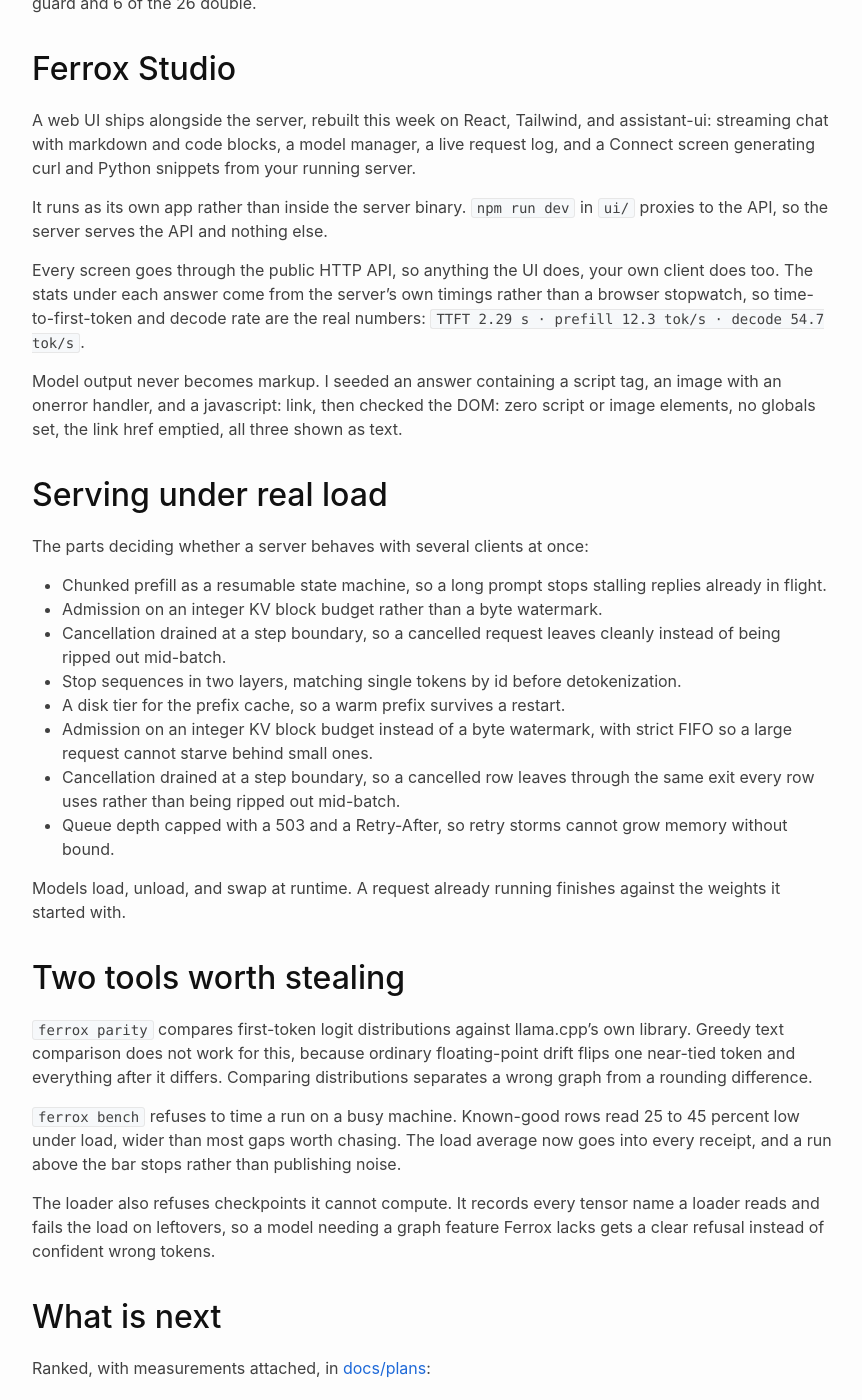
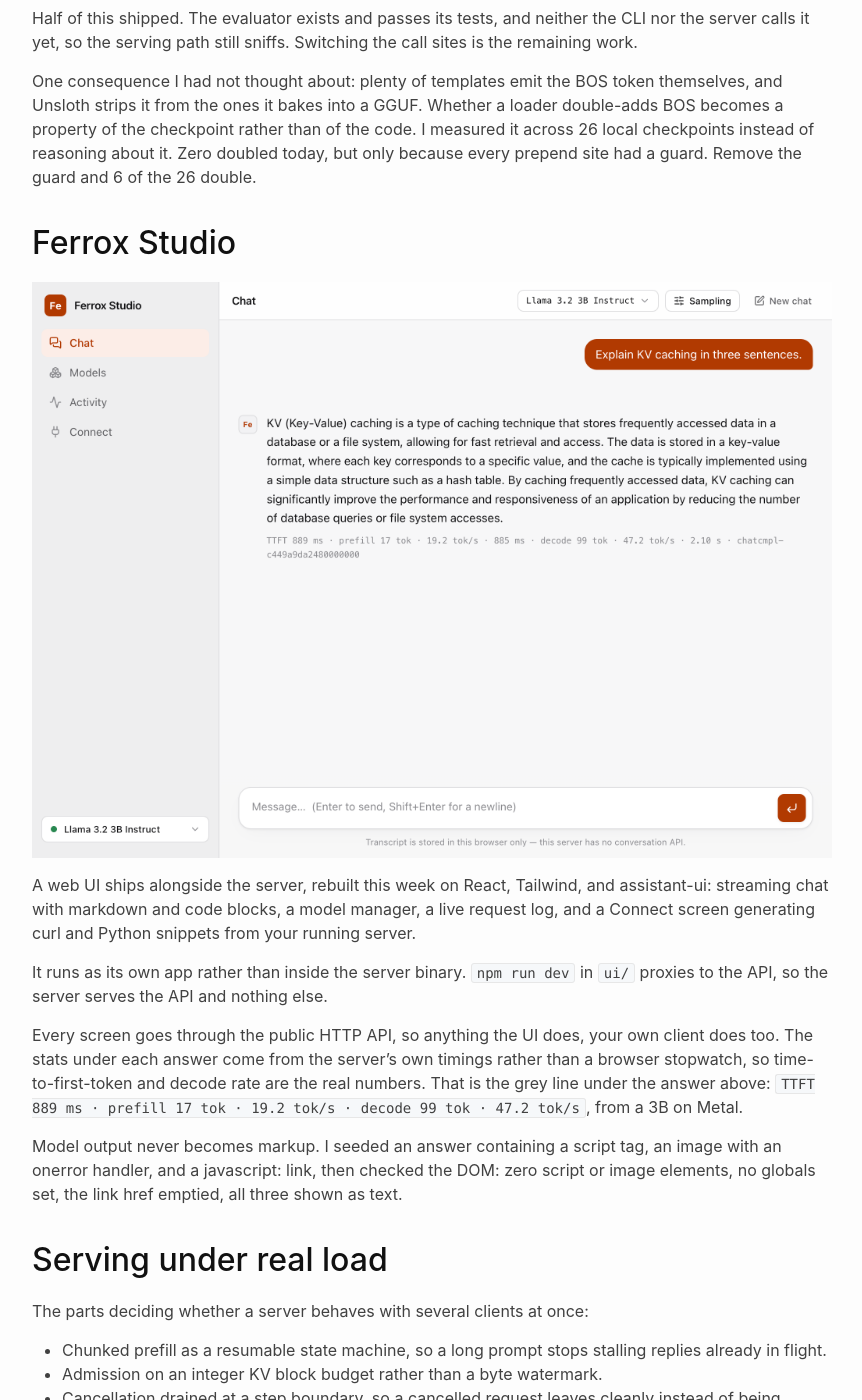
Before and after one commit to antonellof/antonellof.github.io, a Jekyll site: the page built from _posts/2026-08-24-ferrox-v0-9-1-rust-gguf-engine-llama-cpp.md, in a window 1280 px wide and 1400 px high, scrolled down 3656 px. Shown: the whole window, without its empty margins (208-1070 px from the left). Built offline with Jekyll 4.4.1, drawn with Linux system fonts in a browser that asks for light colours; nearby versions of some CDN libraries.

Commit message:
update articles with images

```diff
--- a/_posts/2026-08-24-ferrox-v0-9-1-rust-gguf-engine-llama-cpp.md
+++ b/_posts/2026-08-24-ferrox-v0-9-1-rust-gguf-engine-llama-cpp.md
@@ -6,6 +6,8 @@
 tags: [Rust, AI, LLM, Local Inference, Performance, Metal, MoE]
 excerpt: "Ferrox runs GGUF models on CPU, Apple Metal, or CUDA in pure Rust. MoE prefill 2.4x faster on Metal, correct rotary embeddings for 24 more architectures, a standalone web UI, and twelve crates on crates.io."
 ---
+
+<img src="/assets/images/ferrox/ferrox-logo.webp" alt="Ferrox" width="380" />
 
 [Ferrox](https://github.com/antonellof/ferrox) is a pure-Rust inference engine for GGUF models. Dense and mixture-of-experts, on CPU, Apple Metal, or CUDA. No bindings to llama.cpp, no wrapper around ggml. You get a CLI with llama.cpp-style flags and an OpenAI-compatible HTTP server you point your existing tools at.
 
@@ -109,11 +111,14 @@
 
 ## Ferrox Studio
 
+![Ferrox Studio chat screen: a sidebar with Chat, Models, Activity and Connect, a model selector reading Llama 3.2 3B Instruct, and an answer about KV caching with a stat line underneath reading TTFT 889 ms, prefill 17 tok at 19.2 tok/s, decode 99 tok at 47.2 tok/s](/assets/images/ferrox/ferrox-studio-chat.png)
+
+
 A web UI ships alongside the server, rebuilt this week on React, Tailwind, and assistant-ui: streaming chat with markdown and code blocks, a model manager, a live request log, and a Connect screen generating curl and Python snippets from your running server.
 
 It runs as its own app rather than inside the server binary. `npm run dev` in `ui/` proxies to the API, so the server serves the API and nothing else.
 
-Every screen goes through the public HTTP API, so anything the UI does, your own client does too. The stats under each answer come from the server's own timings rather than a browser stopwatch, so time-to-first-token and decode rate are the real numbers: `TTFT 2.29 s · prefill 12.3 tok/s · decode 54.7 tok/s`.
+Every screen goes through the public HTTP API, so anything the UI does, your own client does too. The stats under each answer come from the server's own timings rather than a browser stopwatch, so time-to-first-token and decode rate are the real numbers. That is the grey line under the answer above: `TTFT 889 ms · prefill 17 tok · 19.2 tok/s · decode 99 tok · 47.2 tok/s`, from a 3B on Metal.
 
 Model output never becomes markup. I seeded an answer containing a script tag, an image with an onerror handler, and a javascript: link, then checked the DOM: zero script or image elements, no globals set, the link href emptied, all three shown as text.
 
```
Also changed, not shown: _posts/2026-08-05-ferrox-rust-gguf-inference-engine.md (+2 -0 lines), assets/images/ferrox/ferrox-logo.webp (added), assets/images/ferrox/ferrox-studio-chat.png (added).
